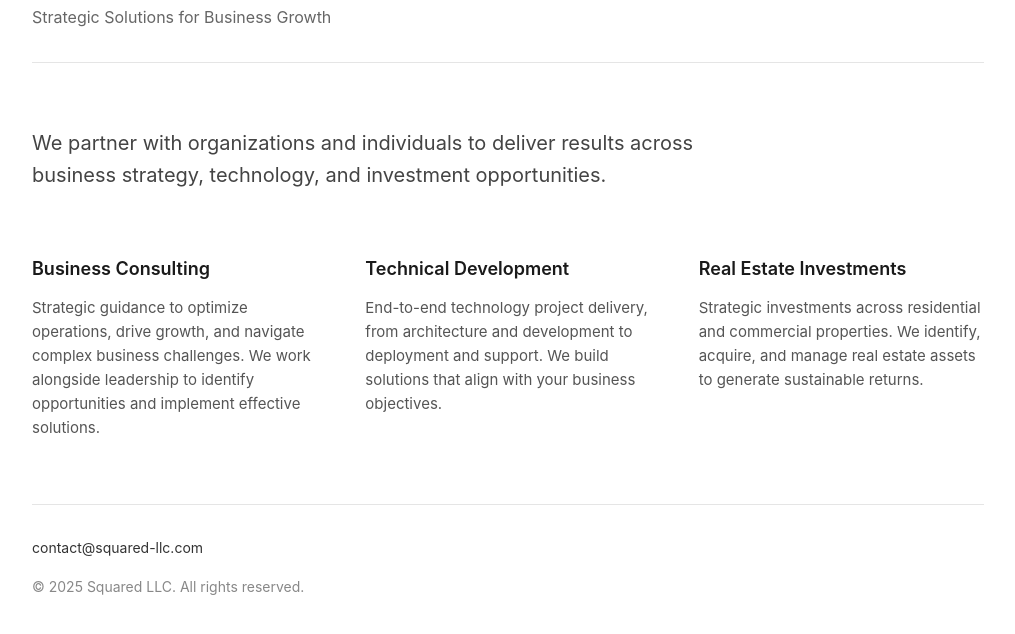
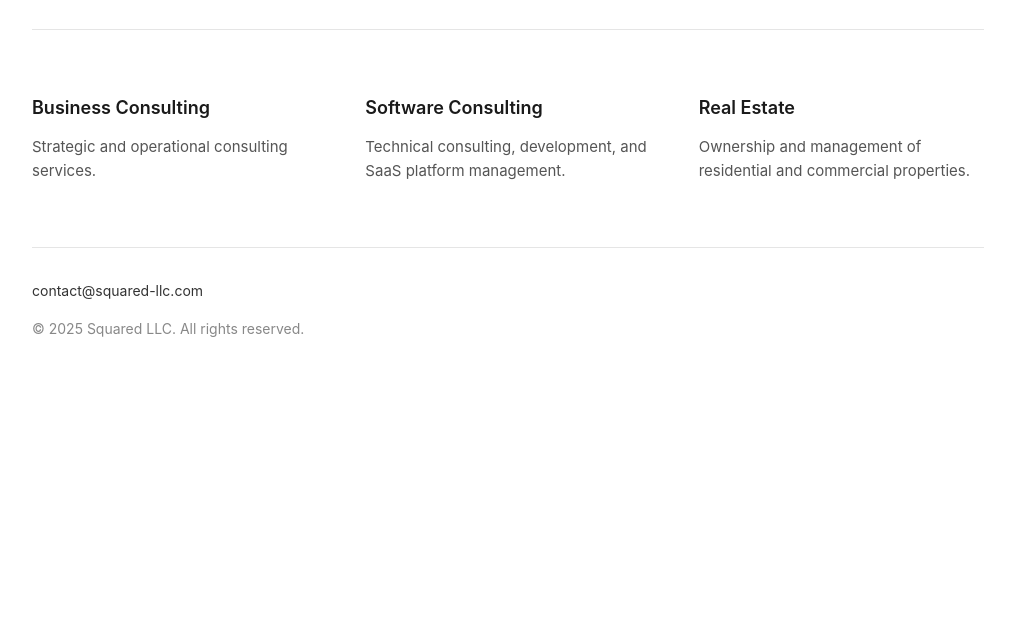
Before and after one commit to jbeacham/SquaredLLCWeb, a plain HTML site: page index.html in a window 1280 px wide. Shown: the part 96-730 px from the top of the page, without its empty margins (132-1147 px from the left). Drawn offline with Linux system fonts and the light colour scheme.

Commit message:
Simplify content

```diff
--- a/index.html
+++ b/index.html
@@ -37,21 +37,8 @@
             letter-spacing: -0.5px;
         }
 
-        .tagline {
-            color: #666;
-            margin-top: 8px;
-            font-size: 16px;
-        }
-
         main {
             padding: 64px 0;
-        }
-
-        .intro {
-            font-size: 20px;
-            color: #444;
-            max-width: 700px;
-            margin-bottom: 64px;
         }
 
         .services {
@@ -101,11 +88,6 @@
                 padding: 40px 0;
             }
 
-            .intro {
-                font-size: 18px;
-                margin-bottom: 40px;
-            }
-
             .services {
                 gap: 32px;
             }
@@ -116,40 +98,28 @@
     <div class="container">
         <header>
             <div class="logo">Squared LLC</div>
-            <p class="tagline">Strategic Solutions for Business Growth</p>
         </header>
 
         <main>
-            <p class="intro">
-                We partner with organizations and individuals to deliver results across
-                business strategy, technology, and investment opportunities.
-            </p>
-
             <div class="services">
                 <div class="service">
                     <h2>Business Consulting</h2>
                     <p>
-                        Strategic guidance to optimize operations, drive growth, and
-                        navigate complex business challenges. We work alongside leadership
-                        to identify opportunities and implement effective solutions.
+                        Strategic and operational consulting services.
                     </p>
                 </div>
 
                 <div class="service">
-                    <h2>Technical Development</h2>
+                    <h2>Software Consulting</h2>
                     <p>
-                        End-to-end technology project delivery, from architecture and
-                        development to deployment and support. We build solutions that
-                        align with your business objectives.
+                        Technical consulting, development, and SaaS platform management.
                     </p>
                 </div>
 
                 <div class="service">
-                    <h2>Real Estate Investments</h2>
+                    <h2>Real Estate</h2>
                     <p>
-                        Strategic investments across residential and commercial properties.
-                        We identify, acquire, and manage real estate assets to generate
-                        sustainable returns.
+                        Ownership and management of residential and commercial properties.
                     </p>
                 </div>
             </div>
```
Also changed, not shown: .claude/settings.local.json.
